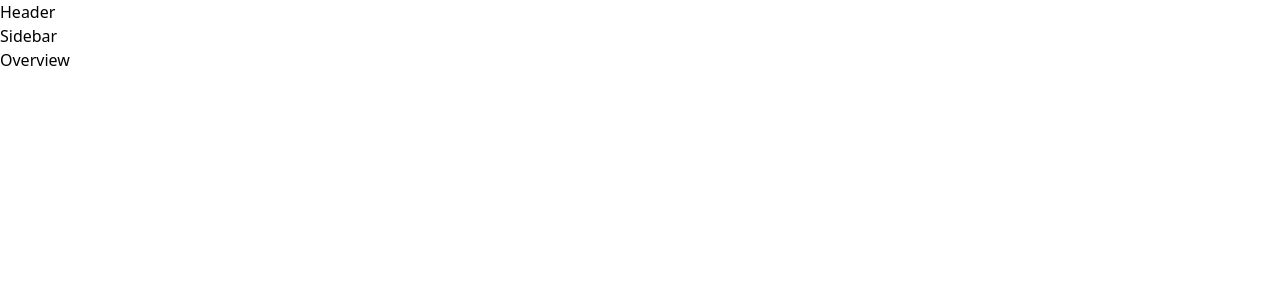
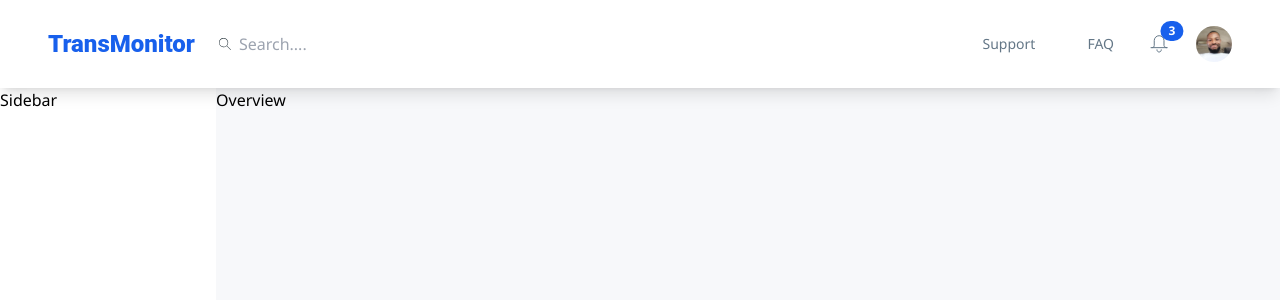
Before and after one commit to siccoo/mintyn-transmonitor, a React (Create React App) app: page / in a window 1280 px wide. Shown: the top 300 px of the page. Built offline with nearby package versions, Linux system fonts and the light colour scheme.

Commit message:
updated navbar header & setting Layout

```diff
--- a/src/components/Header.jsx
+++ b/src/components/Header.jsx
@@ -1,9 +1,144 @@
-import React from 'react'
+import React, { useEffect, useRef, useState } from 'react';
+import { useSelector } from 'react-redux';
+import Sidebar from './Sidebar';
+import { CloseSquare, HambergerMenu } from 'iconsax-react';
+import { headerData } from './../data/SidebarData';
+import { Bell, Avatar, Search } from '../assets/icons/';
 
 const Header = () => {
+  const user = useSelector(state => state.user.user);
+  const notifications = useSelector(state => state.user.notifications);
+
+  const [nav, setNav] = useState(false);
+  const [, setSearchInput] = useState('');
+
+  const hamburgerRef = useRef(null);
+
+  useEffect(() => {
+    const handleClickOutside = (event) => {
+      if (
+        hamburgerRef.current &&
+        !hamburgerRef.current.contains(event.target)
+      ) {
+        setNav(false);
+      }
+    };
+    document.addEventListener('mousedown', handleClickOutside);
+    return () => {
+      document.removeEventListener('mousedown', handleClickOutside);
+    };
+  }, [hamburgerRef]);
+
+  const handleNavSwitch = () => {
+    setNav(!nav);
+  };
+
   return (
-    <div>Header</div>
-  )
-}
+    <header className='px-6 bg-white text-navigationGrey shadow-lg md:px-12 flex justify-between items-center font-SegoeUI py-4 sticky'>
+      <div className='flex gap-4 items-center'>
+        <a
+          href='/'
+          className='font-Roboto font-black text-xl md:text-2xl text-blue'
+        >
+          TransMonitor
+        </a>
+        <div className='md:flex hidden items-center p-2'>
+          <img src={Search} alt='search' />
+          <input
+            type='text'
+            placeholder='Search....'
+            className='outline-none bg-transparent placeholder:font-medium p-2'
+            onChange={(e) => {
+              setSearchInput(e.target.value);
+            }}
+          />
+        </div>
+      </div>
+
+      {/* Desktop navigation */}
+      <div className='hidden md:flex md:gap-5'>
+        {headerData.map((data) => (
+          <a
+            key={data.id}
+            href={data.url}
+            target={data.target}
+            className='py-2 px-4 text-sm'
+          >
+            {data.title}
+          </a>
+        ))}
+        <div className='self-center cursor-pointer relative'>
+          <img src={Bell} alt='a notification bell' />
+          {notifications > 0 ? (
+            <span className='notification'>{notifications}</span>
+          ) : (
+            ''
+          )}
+        </div>
+        <div className='flex gap-2 cursor-pointer'>
+          <div>
+            <p className='text-[10px] text-right'>{user.greeting}</p>
+            <p className='text-sm'>{user.name}</p>
+          </div>
+          <img src={Avatar} alt='user' className='rounded-[50%]' />
+        </div>
+      </div>
+
+      {/* Mobile navigation */}
+      <div
+        onClick={handleNavSwitch}
+        className='block md:hidden cursor-pointer'
+      >
+        <HambergerMenu size='24' color='#1860EC' />
+      </div>
+      <ul
+        ref={hamburgerRef}
+        className={
+          nav
+            ? 'fixed flex flex-col right-0 top-0 w-3/5 h-full overflow-auto p-4 space-y-2 bg-white rounded-l-2xl ease-in-out duration-500'
+            : 'ease-in-out duration-500 fixed hidden'
+        }
+      >
+        <div className='flex justify-end cursor-pointer'>
+          <CloseSquare
+            size='24'
+            color='#1860EC'
+            onClick={handleNavSwitch}
+          />
+        </div>
+        <img
+          src={Avatar}
+          alt='user'
+          className='rounded-[50%] w-2/4 self-center'
+        />
+        <div className='flex items-center p-2'>
+          <img src={Search} alt='search' />
+          <input
+            type='text'
+            placeholder='Search....'
+            className='outline-none bg-transparent placeholder:font-medium p-2'
+            onChange={(e) => {
+              setSearchInput(e.target.value);
+            }}
+          />
+        </div>
+        {headerData.map((data) => (
+          <a
+            key={data.id}
+            href={data.url}
+            target={data.target}
+            onClick={() => {
+              handleNavSwitch();
+            }}
+            className='py-2 px-4 text-sm hover:rounded-full hover:-translate-y-1 hover:scale-110 hover:bg-green hover:text-white duration-300'
+          >
+            {data.title}
+          </a>
+        ))}
+        <Sidebar />
+      </ul>
+    </header>
+  );
+};
 
 export default Header;
--- a/src/index.css
+++ b/src/index.css
@@ -1,3 +1,36 @@
 @tailwind base;
 @tailwind components;
 @tailwind utilities;
+
+@import url("https://fonts.googleapis.com/css2?family=Roboto:wght@700;900&display=swap");
+@font-face {
+  font-family: "Segoe UI";
+  src: local("SEGOEUI") url(./assets/font/SEGOEUI.TTF) format("truetype");
+}
+
+@layer base {
+  html {
+    @apply font-SegoeUI;
+  }
+  th {
+    @apply px-4 py-4;
+  }
+  td {
+    @apply px-4 pb-2 pt-8;
+  }
+}
+
+@layer components {
+  .notification {
+    @apply absolute -top-1 -right-1 grid place-content-center px-2 py-1 text-xs font-bold leading-none text-white transform translate-x-1/2 -translate-y-1/2 bg-blue rounded-full;
+  }
+  .card {
+    @apply bg-white text-dark font-medium text-sm px-4 py-8;
+  }
+}
+option:hover {
+  background-color: green !important;
+}
+option {
+  color: #414042 !important;
+}
--- a/tailwind.config.js
+++ b/tailwind.config.js
@@ -1,6 +1,6 @@
 /** @type {import('tailwindcss').Config} */
 module.exports = {
-    content: ['./src/**/*.{html,js}'],
+    content: ['./src/**/*.{html,js,jsx}'],
     theme: {
       colors: {
         green: '#27AE60',
```
Also changed, not shown: src/slices/userSlice.js (+4 -6 lines), src/App.css (added).
